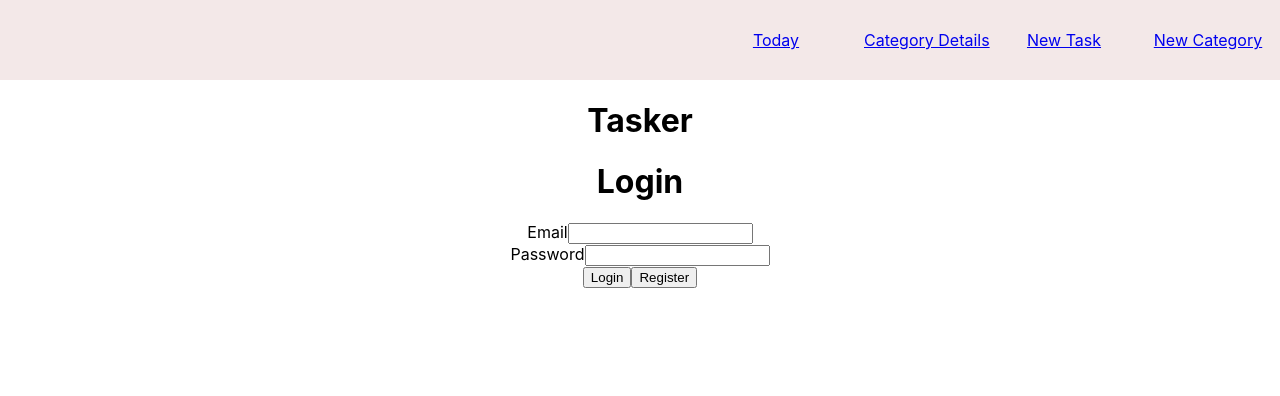
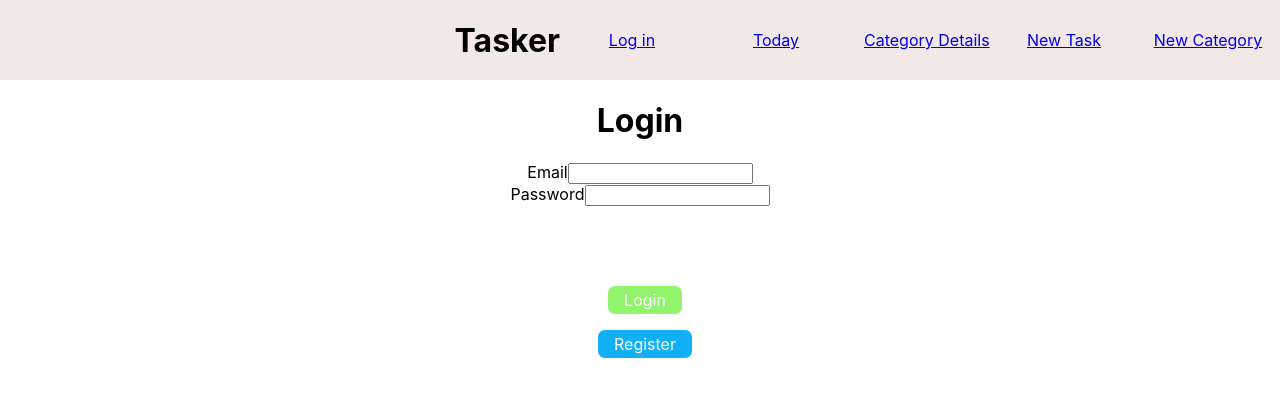
Before and after one commit to Dante-Berishaj/tasker, a React (Create React App) app: page / in a window 1280 px wide. Shown: the top 396 px of the page. Built offline with nearby package versions, Linux system fonts and the light colour scheme.

Commit message:
registration complete, reusable component added

```diff
--- a/src/App.js
+++ b/src/App.js
@@ -14,7 +14,6 @@ function App() {
     <div className="App">
       <BrowserRouter>
         <Nav />
-        <h1>Tasker</h1>
       <Switch>
         <Route path='/' exact component={Login} />
         <Route path='/register' exact component={Register} />
--- /dev/null
+++ b/src/components/Button.js
@@ -0,0 +1,14 @@
+import React from 'react';
+import classes from './Button.module.css';
+
+const Button = (props) => {
+  return (
+    <button
+        type={props.type || 'button'}
+        onClick={props.onClick}
+        className={`${classes.button} ${props.className}` }
+    >{props.children}</button>
+  )
+}
+
+export default Button
--- /dev/null
+++ b/src/components/Button.module.css
@@ -0,0 +1,13 @@
+.button {
+    font: inherit;
+    border: 1px #4f005f;
+    border-radius: 7px;
+    margin-left: 10px;
+    color: white;
+    padding: 0.25rem 1rem;
+    cursor: pointer;
+  }
+
+.button:focus {
+    outline: none;
+  }
--- a/src/components/Nav.js
+++ b/src/components/Nav.js
@@ -6,6 +6,10 @@ const Nav = () => {
   return (
     <div className={classes.nav}>
         <ul>
+            <h1>Tasker</h1>
+            <li>
+                <Link to='/'>Log in</Link>
+            </li>
             <li>
                 <Link to='/Today'>Today</Link>
             </li>
--- a/src/screens/Login.js
+++ b/src/screens/Login.js
@@ -1,5 +1,8 @@
 import React,{useState} from 'react';
 import { Link } from 'react-router-dom';
+import classes from './Login.module.css';
+
+import Button from '../components/Button';
 
 const Login = () => {
     const [email, setEmail] = useState('');
@@ -20,15 +23,17 @@ const Login = () => {
             body: JSON.stringify(data)
         });
         result = await result.json()
+        let token = JSON.stringify(JSON.stringify(result.data.token))
         localStorage.setItem('data', JSON.stringify(result))
-        localStorage.setItem('token', JSON.stringify(result.data.token));
+        localStorage.setItem('token', token);
     }
 
     return (
         <div>
             <form >
+            <h1>Login</h1>
                 <div>
-                    <h1>Login</h1>
+
                     <label>
                         Email
                     </label>
@@ -48,10 +53,12 @@ const Login = () => {
                         onChange={event => setPassword(event.target.value)}
                     />
                 </div>
-                <button type='submit' onClick={loginHandler}>Login</button>
+                <div className={classes.btn_group}>
+                <Button className={classes.login_btn} type='submit' onClick={loginHandler}>Login</Button>
                 <Link to='register'>
-                    <button>Register</button>
+                    <Button className={classes.register_btn}>Register</Button>
                 </Link>
+                </div>
             </form>
         </div>
       )
--- /dev/null
+++ b/src/screens/Login.module.css
@@ -0,0 +1,18 @@
+.login_btn{
+    background: rgb(146, 243, 108);
+}
+
+.register_btn{
+    background: rgb(18, 174, 246);
+    margin-top: 1rem;
+}
+
+.btn_group{
+    display: flex;
+    flex: 1;
+    justify-content: center;
+    align-items: center;
+    flex-direction: column;
+    margin-top: 5rem;
+
+}
--- a/src/screens/Register.js
+++ b/src/screens/Register.js
@@ -1,6 +1,7 @@
-import  Axios  from 'axios';
 import React, { useState } from 'react';
 import classes from './Register.module.css'
+
+import Button from '../components/Button';
 
 
 const Register = () => {
@@ -8,21 +9,28 @@ const Register = () => {
     const [password, setPassword] = useState('');
     const [confirmPassword, setConfirmPassword] = useState('');
 
-    const submitRegistrationHandler = async(event) => {
+    const registrationHandler = async(event) => {
         event.preventDefault();
 
-        Axios.post('https://tasker.zombiesoup.co/api/auth/register', {
-            email: email,
-            password: password,
-            password_confirmation: confirmPassword
-        }).then(response => {
-            console.log(response.data.data.token)
+        const result = await fetch('/auth/register', {
+            method: 'POST',
+            body: JSON.stringify({
+                email,
+                password,
+                password_confirmation: confirmPassword,
+            }),
+            headers: {
+                'Content-Type': 'application/json'
+            },
         })
+        const response = await result.json();
+        console.log(response);
     };
 
   return (
     <div className={classes.form}>
-        <form onSubmit={submitRegistrationHandler}>
+        <h1>Register</h1>
+        <form onSubmit={registrationHandler}>
             <div>
                 <label>
                     Email
@@ -53,7 +61,7 @@ const Register = () => {
                     onChange={event => setConfirmPassword(event.target.value)}
                 />
             </div>
-            <button type='submit'>Register</button>
+            <Button className={classes.register_btn} type='submit'>Register</Button>
         </form>
     </div>
   )
--- a/src/screens/Register.module.css
+++ b/src/screens/Register.module.css
@@ -1,5 +1,5 @@
-.form {
-    display: flex;
-    flex-direction: column;
-    align-items: center;
-  }
+.register_btn{
+  background: rgb(18, 174, 246);
+  margin-top: 5rem;
+
+}
```
